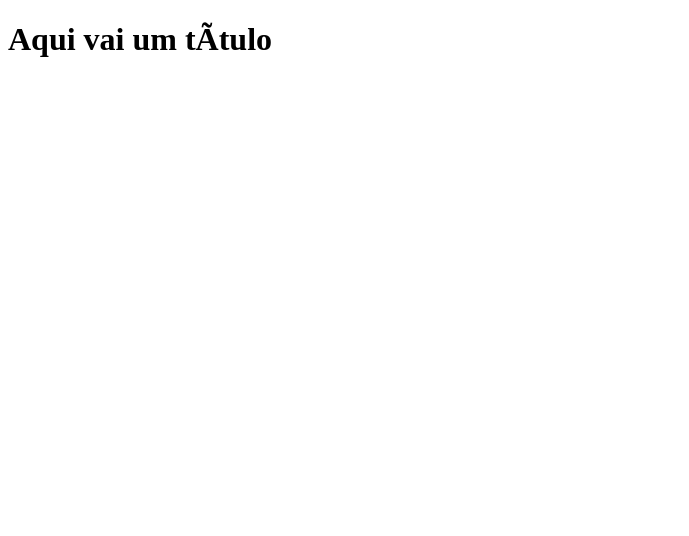
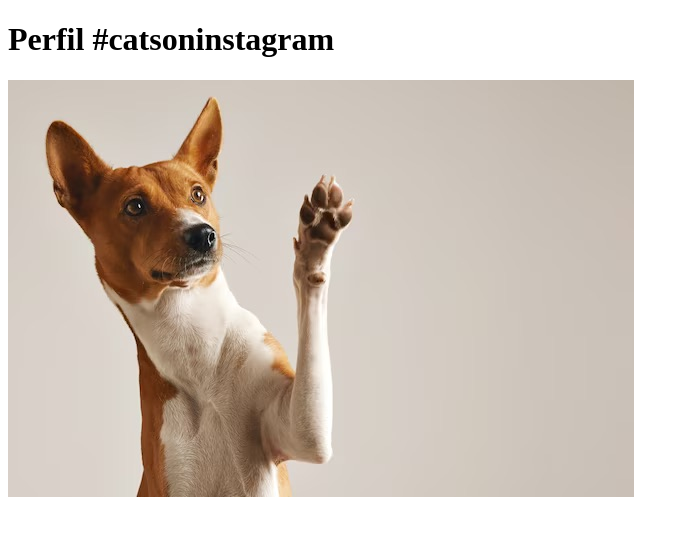
Before and after one commit to eduardocordova21/git-descomplica, a plain HTML site: page index.html in a window 1280 px wide. Shown: the whole page, without its empty margins (0-689 px from the left). Drawn offline with Linux system fonts and the light colour scheme.

Commit message:
Update index.html

```diff
--- a/index.html
+++ b/index.html
@@ -2,12 +2,14 @@
 
 <html lang="“pt-br”">
   <head>
-    <title>Título da página</title>
+    <title>Fanpage de Gatinhos</title>
 
     <meta charset="“utf-8”" />
   </head>
 
   <body>
-    <h1>Aqui vai um título</h1>
+    <h1>Perfil #catsoninstagram</h1>
+
+    <img src="../git-descomplica/imagens/cachorro.jpeg" />
   </body>
 </html>
```
